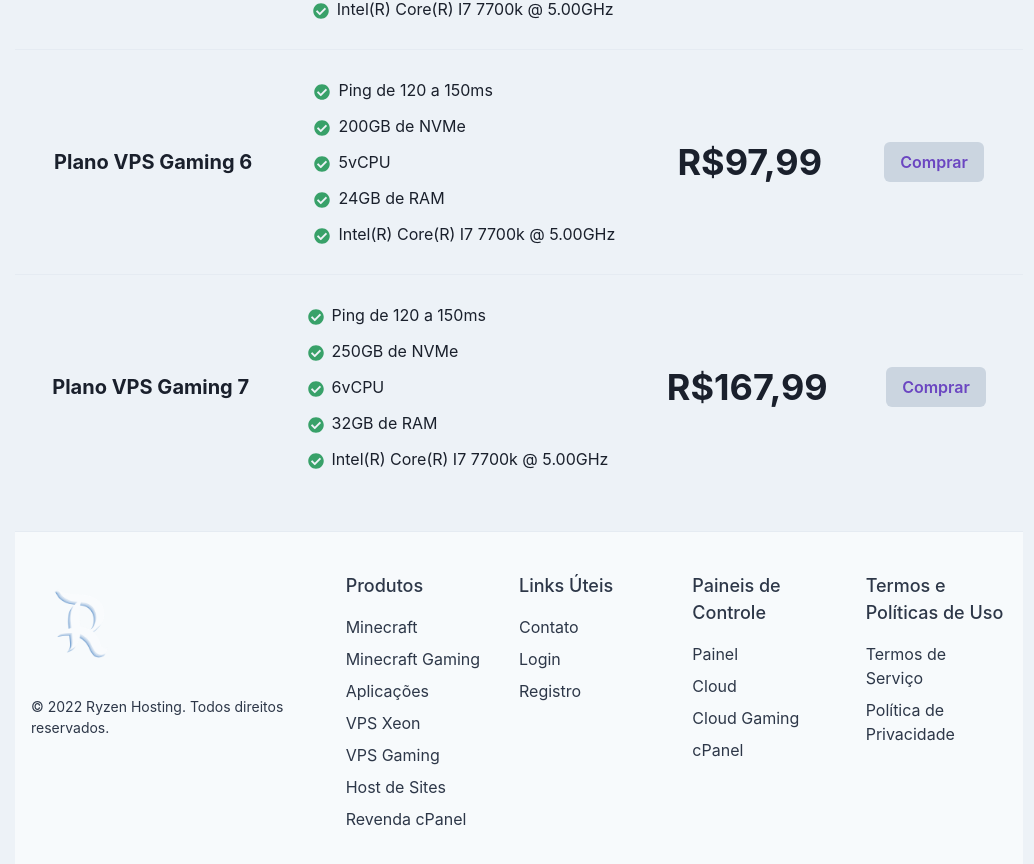
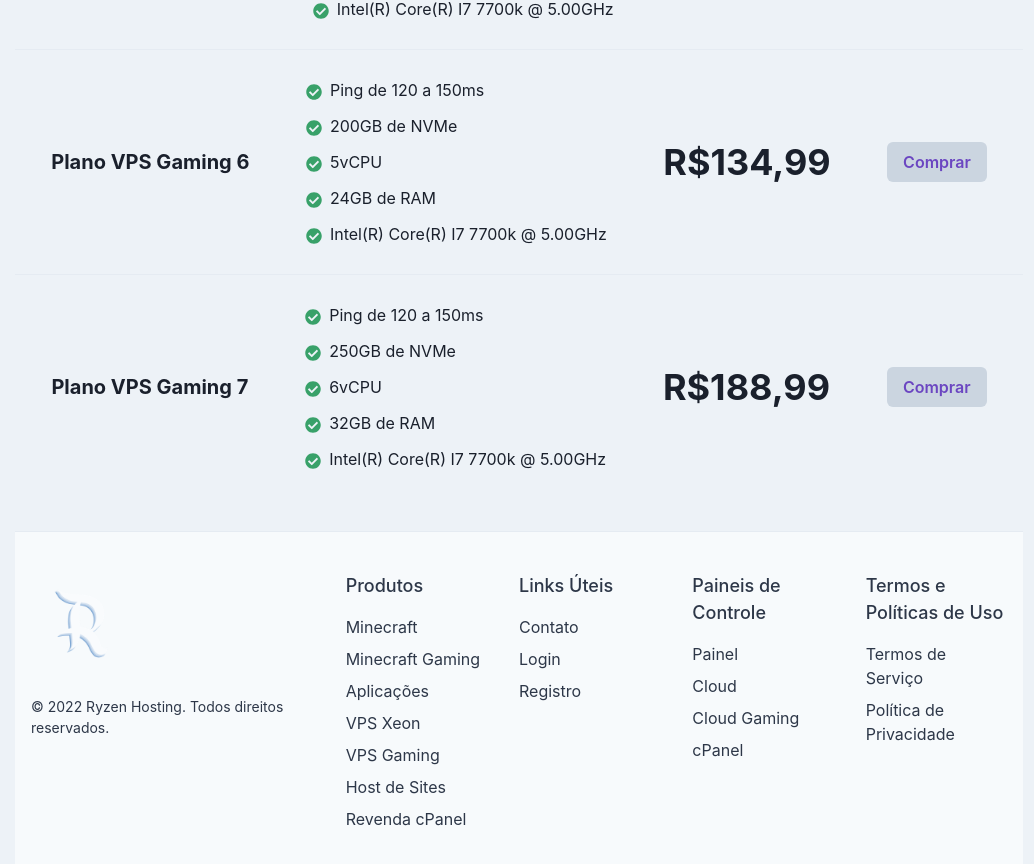
Before and after one commit to emanuelVINI01/RyzenSite, a Next.js app: page /vpsgaming in a window 1280 px wide. Shown: the part 1934-2798 px from the top of the page, without its empty margins (241-1275 px from the left). Built offline with nearby package versions, Linux system fonts and the light colour scheme.

Commit message:
Update vpsgaming.tsx

```diff
--- a/pages/vpsgaming.tsx
+++ b/pages/vpsgaming.tsx
@@ -106,7 +106,7 @@ export default function VPSGaming() {
                         dtype="NVMe"
                         disk={200}
                         ram={24}
-                        price={"R$97,99"}
+                        price={"R$134,99"}
                         vCPU={5}
                         planName={"Plano VPS Gaming 6"}
                         cpu={"Intel(R) Core(R) I7 7700k @ 5.00GHz"} />
@@ -116,7 +116,7 @@ export default function VPSGaming() {
                         dtype="NVMe"
                         disk={250}
                         ram={32}
-                        price={"R$167,99"}
+                        price={"R$188,99"}
                         vCPU={6}
                         planName={"Plano VPS Gaming 7"}
                         cpu={"Intel(R) Core(R) I7 7700k @ 5.00GHz"} />
```
